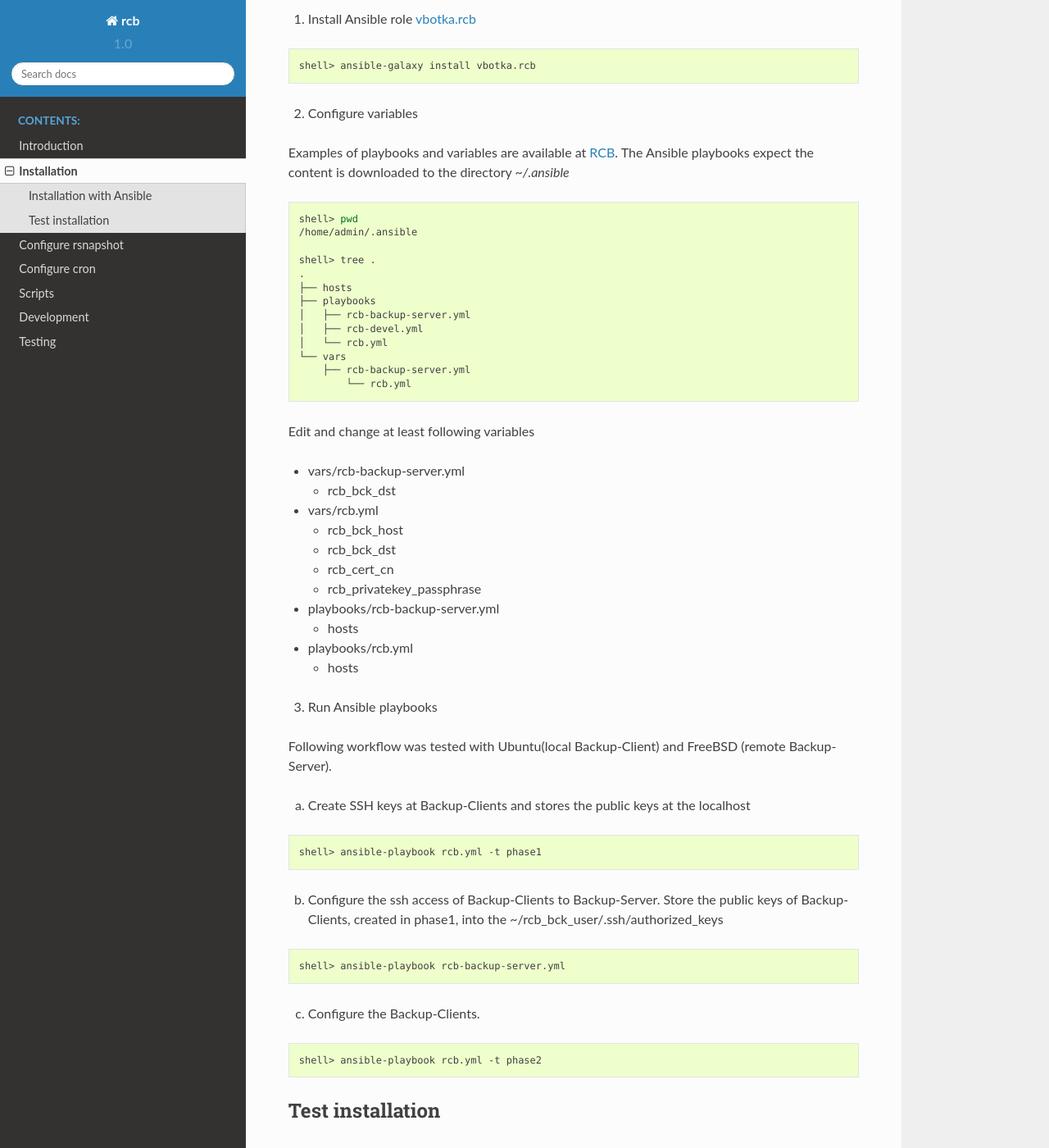
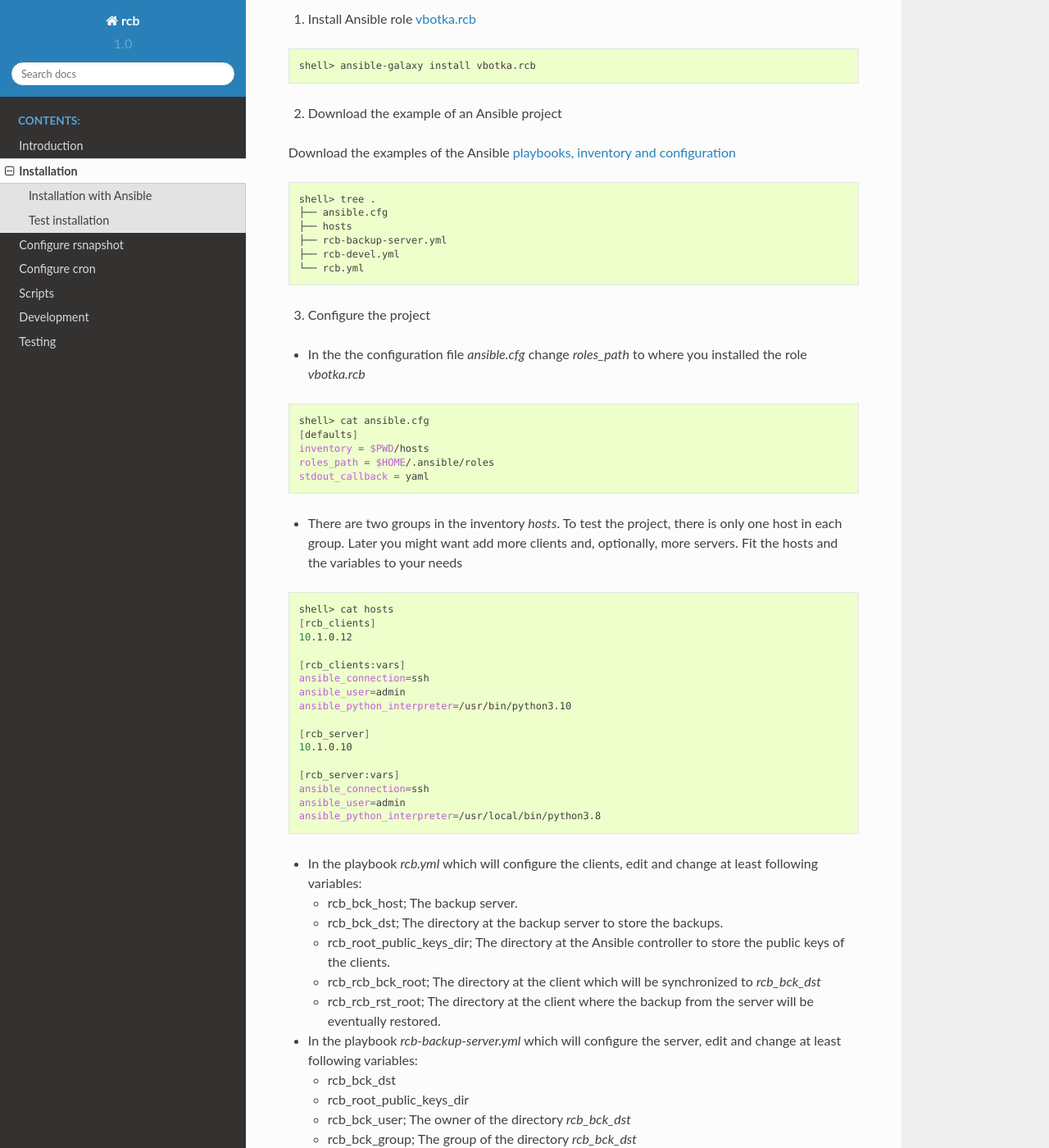
Before and after one commit to vbotka/rcb, a Sphinx documentation site: the page built from docs/source/installation.rst, in a window 1280 px wide and 1400 px high, scrolled down 205 px. Shown: the whole window at 82% size. Built offline with Sphinx 7.4.7 and the Read the Docs theme 2.0.0, drawn with Linux system fonts in a browser that asks for light colours; some web fonts are replaced; some of the changed text lies outside the part shown.

Commit message:
Update docs and ansible.

```diff
--- a/docs/source/installation.rst
+++ b/docs/source/installation.rst
@@ -12,50 +12,81 @@
   shell> ansible-galaxy install vbotka.rcb
 
 
-2) Configure variables
+2) Download the example of an Ansible project
 
-Examples of playbooks and variables are available at `RCB <https://github.com/vbotka/rcb/tree/master/ansible>`_. The Ansible playbooks expect the content is downloaded to the directory `~/.ansible`
+Download the examples of the Ansible `playbooks, inventory and configuration <https://github.com/vbotka/rcb/tree/master/ansible>`_
 
 .. code-block:: bash
 
-  shell> pwd
-  /home/admin/.ansible
-
   shell> tree .
-  .
+  ├── ansible.cfg
   ├── hosts
-  ├── playbooks
-  │   ├── rcb-backup-server.yml
-  │   ├── rcb-devel.yml
-  │   └── rcb.yml
-  └── vars
-      ├── rcb-backup-server.yml
-          └── rcb.yml
+  ├── rcb-backup-server.yml
+  ├── rcb-devel.yml
+  └── rcb.yml
 
 
-Edit and change at least following variables
+3) Configure the project
 
-* vars/rcb-backup-server.yml
+* In the the configuration file *ansible.cfg* change *roles_path* to
+  where you installed the role *vbotka.rcb*
+
+.. code-block:: bash
+
+  shell> cat ansible.cfg
+  [defaults]
+  inventory = $PWD/hosts
+  roles_path = $HOME/.ansible/roles
+  stdout_callback = yaml
+
+
+* There are two groups in the inventory *hosts*. To test the project,
+  there is only one host in each group. Later you might want add more
+  clients and, optionally, more servers. Fit the hosts and the
+  variables to your needs
+
+.. code-block:: bash
+
+  shell> cat hosts
+  [rcb_clients]
+  10.1.0.12
+
+  [rcb_clients:vars]
+  ansible_connection=ssh
+  ansible_user=admin
+  ansible_python_interpreter=/usr/bin/python3.10
+
+  [rcb_server]
+  10.1.0.10
+
+  [rcb_server:vars]
+  ansible_connection=ssh
+  ansible_user=admin
+  ansible_python_interpreter=/usr/local/bin/python3.8
+
+* In the playbook *rcb.yml* which will configure the clients, edit and
+  change at least following variables:
+
+  * rcb_bck_host; The backup server.
+  * rcb_bck_dst; The directory at the backup server to store the backups.
+  * rcb_root_public_keys_dir; The directory at the Ansible controller
+    to store the public keys of the clients.
+  * rcb_rcb_bck_root; The directory at the client which will be
+    synchronized to *rcb_bck_dst*
+  * rcb_rcb_rst_root; The directory at the client where the backup
+    from the server will be eventually restored.
+
+* In the playbook *rcb-backup-server.yml* which will configure the
+  server, edit and change at least following variables:
 
   * rcb_bck_dst
-
-* vars/rcb.yml
-
-  * rcb_bck_host
-  * rcb_bck_dst
-  * rcb_cert_cn
-  * rcb_privatekey_passphrase
-
-* playbooks/rcb-backup-server.yml
-
-  * hosts
-
-* playbooks/rcb.yml
-
-  * hosts
+  * rcb_root_public_keys_dir
+  * rcb_bck_user; The owner of the directory *rcb_bck_dst*
+  * rcb_bck_group; The group of the directory *rcb_bck_dst*
+  * rcb_bck_shell; The login shell of *rcb_bck_user*
 
 
-3) Run Ansible playbooks
+4) Run Ansible playbooks
 
 Following workflow was tested with Ubuntu(local Backup-Client) and FreeBSD (remote Backup-Server).
 
--- a/docs/source/introduction.rst
+++ b/docs/source/introduction.rst
@@ -15,4 +15,4 @@
 
 .. note::
 
-   * Use Ansible role `vbotka.rsnapshot <https://galaxy.ansible.com/vbotka/rsnapshot/>`_ to install and configure *rsnapshot* at the clients.
+   * Use Ansible role `vbotka.rsnapshot <https://galaxy.ansible.com/vbotka/rsnapshot/>`_ to install and configure *rsnapshot* on the clients.
--- a/docs/source/rsnapshot.rst
+++ b/docs/source/rsnapshot.rst
@@ -2,3 +2,8 @@
 ===================
 
 Add backup directories to rsnapshot.conf . Location of rsnapshot.conf is defined by RSNAPSHOT_PARAM in rcb.conf.
+
+
+.. note::
+
+   * Use Ansible role `vbotka.rsnapshot <https://galaxy.ansible.com/vbotka/rsnapshot/>`_ to install and configure *rsnapshot* on the clients.
--- a/docs/source/scripts.rst
+++ b/docs/source/scripts.rst
@@ -57,13 +57,13 @@
   where:
     -h --help     show this help text
     -l --link     links the origin directory instead of rsync
-    -d --delete   delete the destination defore rsync"
+    -d --delete   delete the destination before rsync"
 
 
 `rcb-decrypt.sh <https://github.com/vbotka/rcb/blob/master/rcb-decrypt.sh>`_
 ------------------------------------------------------------------------------
 
-Dencrypt data from SRC to DST, defined as follows
+Decrypt data from SRC to DST, defined as follows
 
 .. code-block:: bash
 
```
Also changed, not shown: docs/source/development.rst (+7 -1 lines), 3 other files.
